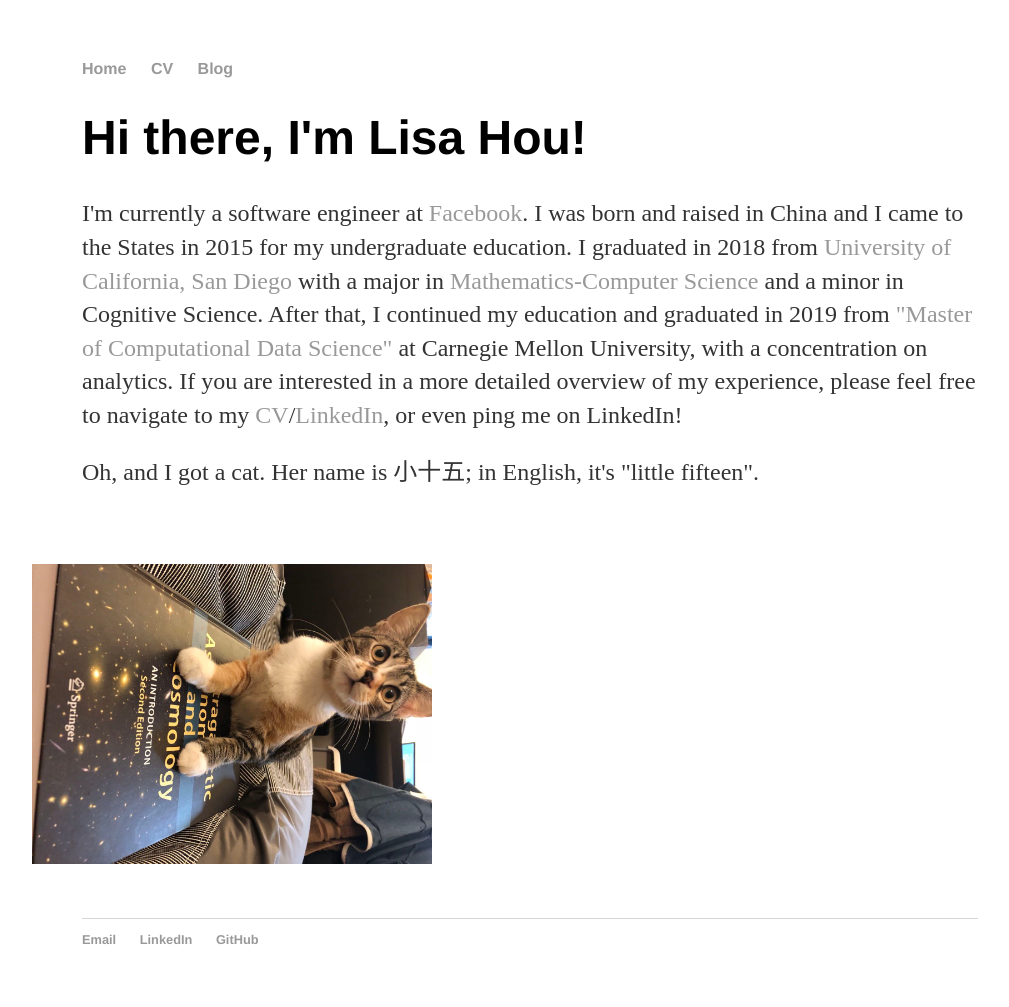
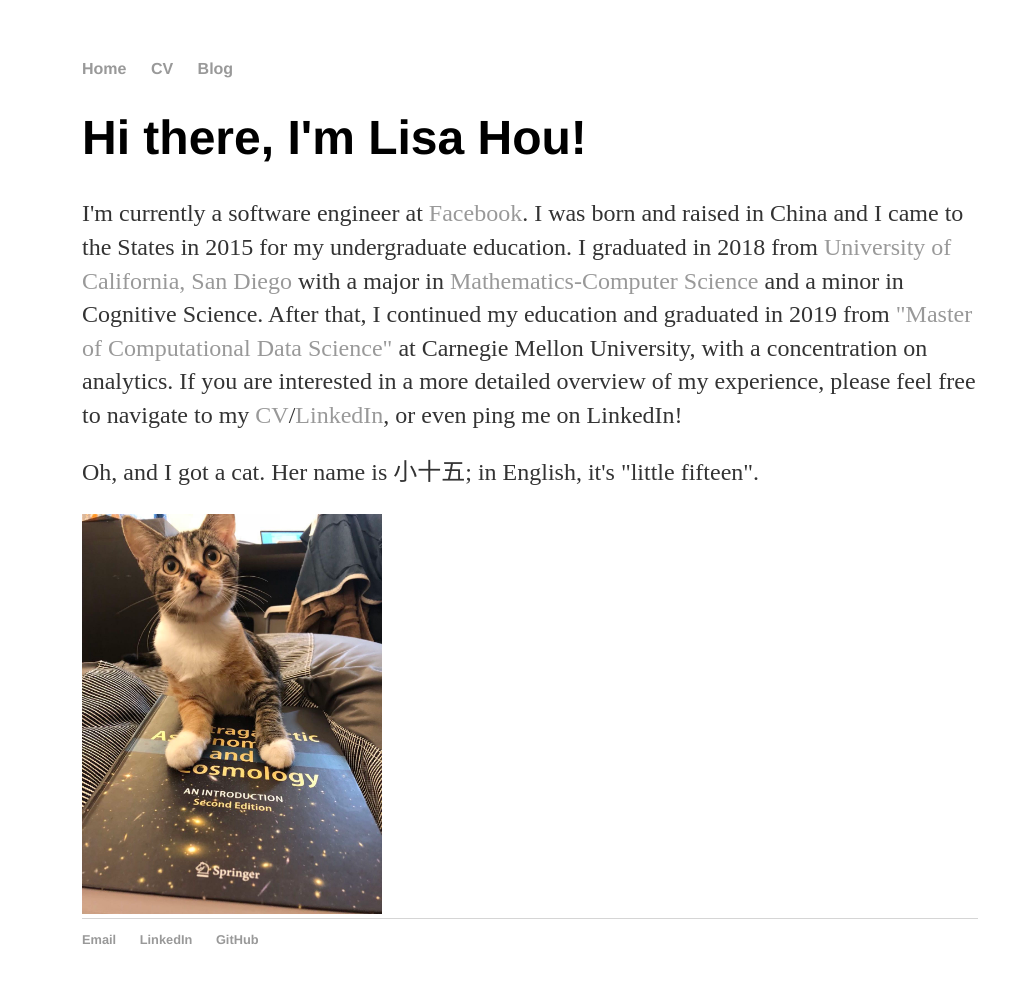
Before and after one commit to lisahou888/lisahou888.github.io, a Jekyll site: the page built from index.html, in a window 1280 px wide. Shown: the whole page, without its empty margins (110-1119 px from the left). Built offline with Jekyll 4.4.1, drawn with Linux system fonts in a browser that asks for light colours.

Commit message:
change orientation of image

```diff
--- a/css/main.css
+++ b/css/main.css
@@ -42,8 +42,10 @@ ul.posts li {
     list-style: none;
 }
 
-img {
--ms-transform: rotate(90deg); /* IE 9 */
--webkit-transform: rotate(90deg); /* Chrome, Safari, Opera */
-transform: rotate(90deg);
+.rotate90 {
+    -webkit-transform: rotate(90deg);
+    -moz-transform: rotate(90deg);
+    -o-transform: rotate(90deg);
+    -ms-transform: rotate(90deg);
+    transform: rotate(90deg);
 }
```
